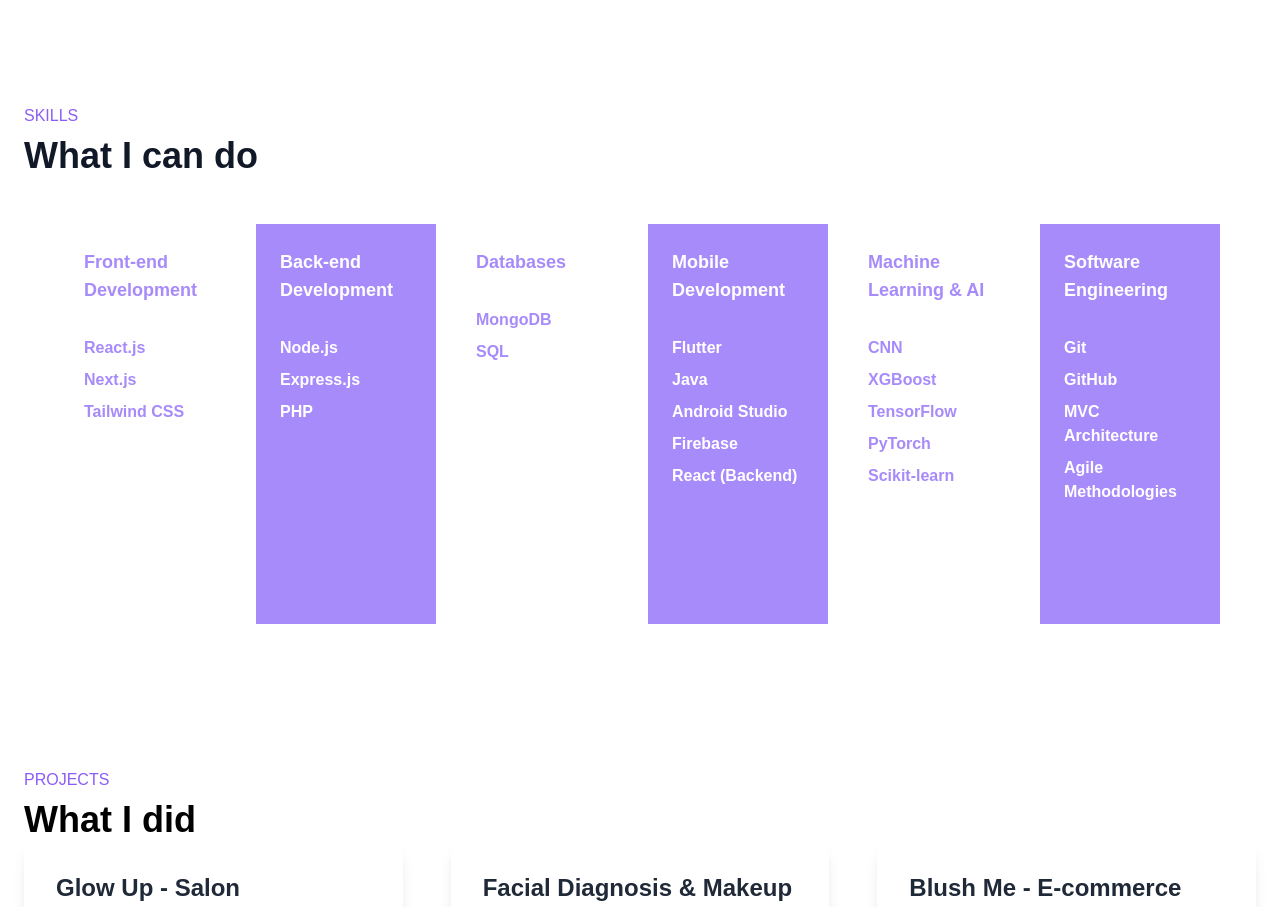
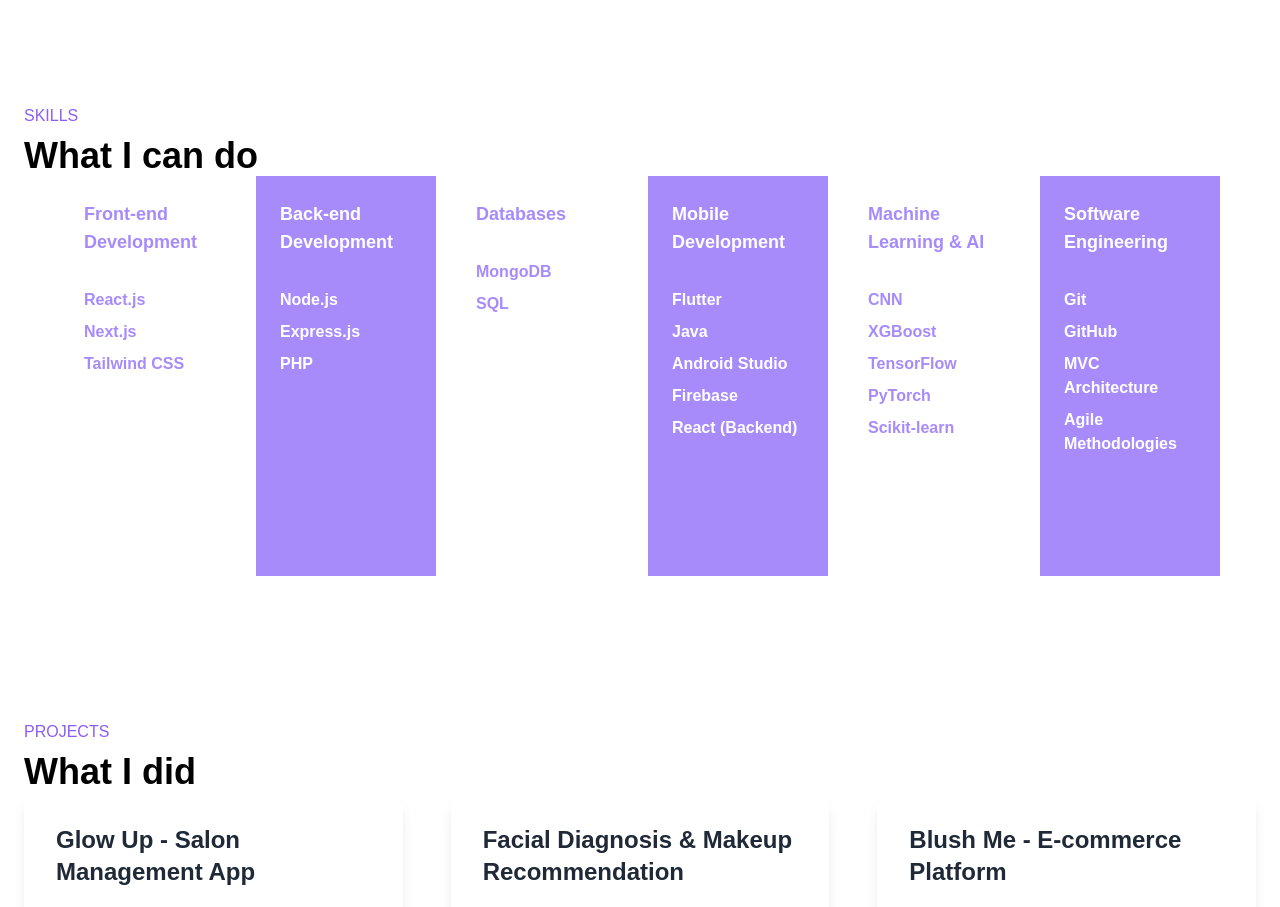
Before and after one commit to Oshadi-Senevirathna-09/oshadi-senevirathna-n, a Next.js app: page / in a window 1280 px wide. Shown: the part 1560-2467 px from the top of the page. Built offline with nearby package versions, Linux system fonts and the light colour scheme.

Commit message:
skill section fixes

```diff
--- a/pages/index.js
+++ b/pages/index.js
@@ -341,7 +341,7 @@ export default function Home() {
 
         <div className="px-6 mx-auto max-w-7xl">
         <h2 className={`mb-2 ${darkMode ? "text-[#38534f]" : "text-violet-500"} font`}>SKILLS</h2>
-          <h1 className={`mb-12 ${darkMode ? "text-white" : "text-black"} text-4xl font-bold text-gray-900 dark:text-white`}>What I can do</h1>
+          <h1 className={`mt-2 ${darkMode ? "text-white" : "text-black"} text-4xl font-bold`}>What I can do</h1>
 
           <div className="flex flex-wrap justify-center gap-4">
             {skills.map((skill) => (
```
